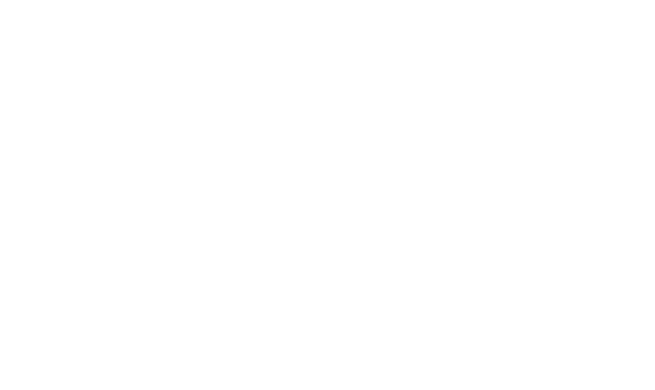
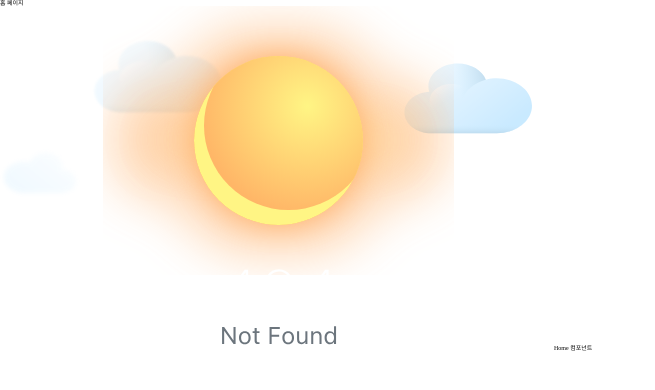
Before and after one commit to GO-SOPT-SOPTKATHON-TEAM4/team4-client, a React (Vite) app: page /game in a window 1280 px wide. Before the commit this address had no page. Shown: the top 390 px of the page, without its empty margins (0-655 px from the left). Built offline with nearby package versions, Linux system fonts and the light colour scheme; a web font is replaced by a local one.

Commit message:
chore : Home -> Game으로 폴더 및 컴포넌트명 변경

```diff
--- a/src/Router.jsx
+++ b/src/Router.jsx
@@ -1,6 +1,6 @@
 import { BrowserRouter, Route, Routes } from 'react-router-dom';
 
-import HomePage from './pages/HomePage';
+import HomePage from './pages/GamePage';
 import LandingPage from './pages/LandingPage';
 import { RecoilRoot } from 'recoil';
 import { Suspense } from 'react';
@@ -12,7 +12,7 @@ const Router = () => {
         <Suspense>
           <Routes>
             <Route path="/" element={<LandingPage />} />
-            <Route path="/home" element={<HomePage />} />
+            <Route path="/game" element={<HomePage />} />
           </Routes>
         </Suspense>
       </RecoilRoot>
--- a/src/components/Home/Home.jsx
+++ b/src/components/Game/GameMain.jsx
@@ -1,7 +1,7 @@
 import { IcError } from '../../assets';
 import styled from 'styled-components';
 
-const Home = () => {
+const GameMain = () => {
   return (
     <St.HomeWrapper>
       {/* svg import 예시 */}
@@ -11,7 +11,7 @@ const Home = () => {
   );
 };
 
-export default Home;
+export default GameMain;
 
 const St = {
   HomeWrapper: styled.div``,
--- /dev/null
+++ b/src/pages/GamePage.jsx
@@ -0,0 +1,12 @@
+import GameMain from '../components/Game/GameMain';
+
+const GamePage = () => {
+  return (
+    <>
+      홈 페이지
+      <GameMain />
+    </>
+  );
+};
+
+export default GamePage;
--- a/src/pages/HomePage.jsx
+++ /dev/null
@@ -1,12 +0,0 @@
-import Home from '../components/Home/Home';
-
-const HomePage = () => {
-  return (
-    <>
-      홈 페이지
-      <Home />
-    </>
-  );
-};
-
-export default HomePage;
```
Also changed, not shown: 1 other file (tests, documents, lock files or other folders).
